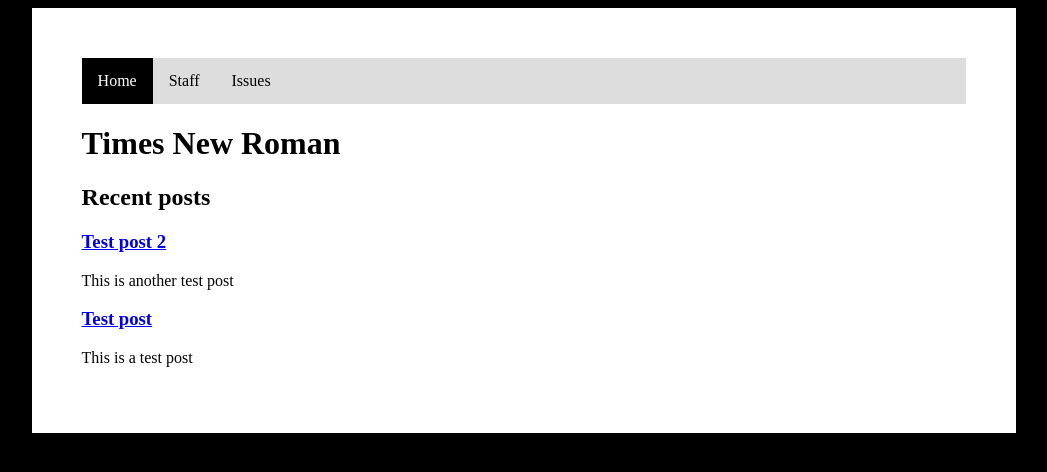
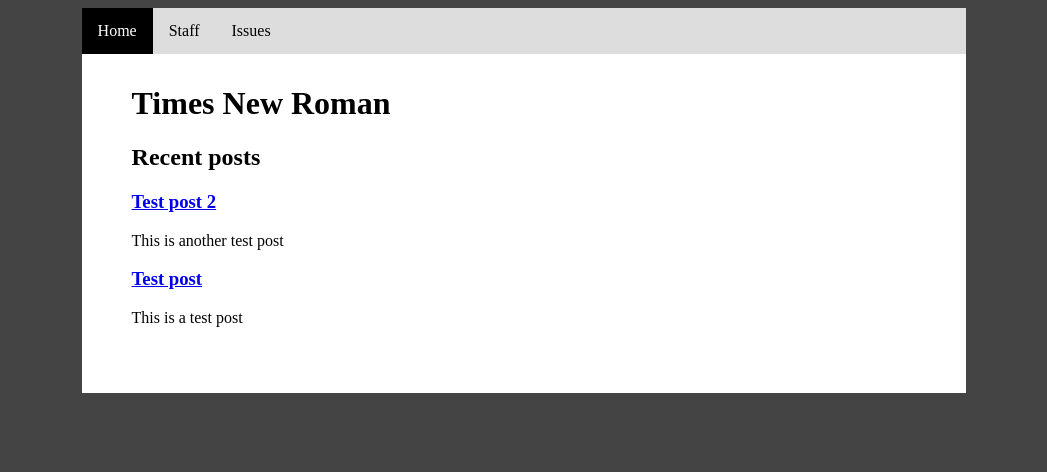
Before and after one commit to neutimesnewroman/website-source, a Jekyll site: the page built from index.html, in a window 1280 px wide. Shown: the top 472 px of the page, without its empty margins (116-1163 px from the left). Built offline with Jekyll 4.4.1, drawn with Linux system fonts in a browser that asks for light colours.

Commit message:
Adjusted some css

```diff
--- a/_layouts/base.html
+++ b/_layouts/base.html
@@ -5,6 +5,7 @@
 <link rel="manifest" href="/site.webmanifest">
 <link rel="mask-icon" href="/safari-pinned-tab.svg" color="#666666">
 <meta name="theme-color" content="#ffffff">
+<meta name="viewport" content="width=device-width, initial-scale=1.0">
 <meta charset="utf-8">
 <title>{{ page.title | flatify }}</title>
 
@@ -13,10 +14,12 @@
 </head>
 
 <body>
-    <div id="content">
+    <div id="container">
         {% include navigation.html %}
-        <h1>{{ page.title | flatify }}</h1>
-        {{ content }}
+        <div id="content">
+            <h1>{{ page.title | flatify }}</h1>
+            {{ content }}
+        </div>
     </div>
 </body>
 
--- a/site.css
+++ b/site.css
@@ -1,21 +1,26 @@
 body {
-    background-color: black;
+  background-color: #444;
+}
+
+#container {
+  background-color: white;
+  margin: auto;
+  width: 70%;
 }
 
 #content {
-    background-color: white;
-    margin: auto;
-    min-width: 600px;
-    width: 70%;
-    padding: 50px;
+  padding: 10px 50px 50px 50px;
 }
 
-table, th, td {
+table,
+th,
+td {
   border: 1px solid grey;
   border-collapse: collapse;
 }
 
-th, td {
+th,
+td {
   padding: 5px;
 }
 
@@ -23,11 +28,11 @@ table tr:first-child {
   background-color: lightgray;
 }
 
-table tr:nth-child(even){
+table tr:nth-child(even) {
   background-color: whitesmoke;
 }
 
-table tr:nth-child(odd){
+table tr:nth-child(odd) {
   background-color: white;
 }
 
@@ -50,7 +55,7 @@ table tr:nth-child(odd){
   background-color: #444;
 }
 
-.navitem a{
+.navitem a {
   display: block;
   text-align: center;
   padding: 14px 16px;
@@ -63,6 +68,6 @@ table tr:nth-child(odd){
   color: white;
 }
 
-.navitem-selected a{
+.navitem-selected a {
   color: white;
 }
```
Also changed, not shown: .travis.yml. Lines whose indentation alone changed are shown as unchanged.
